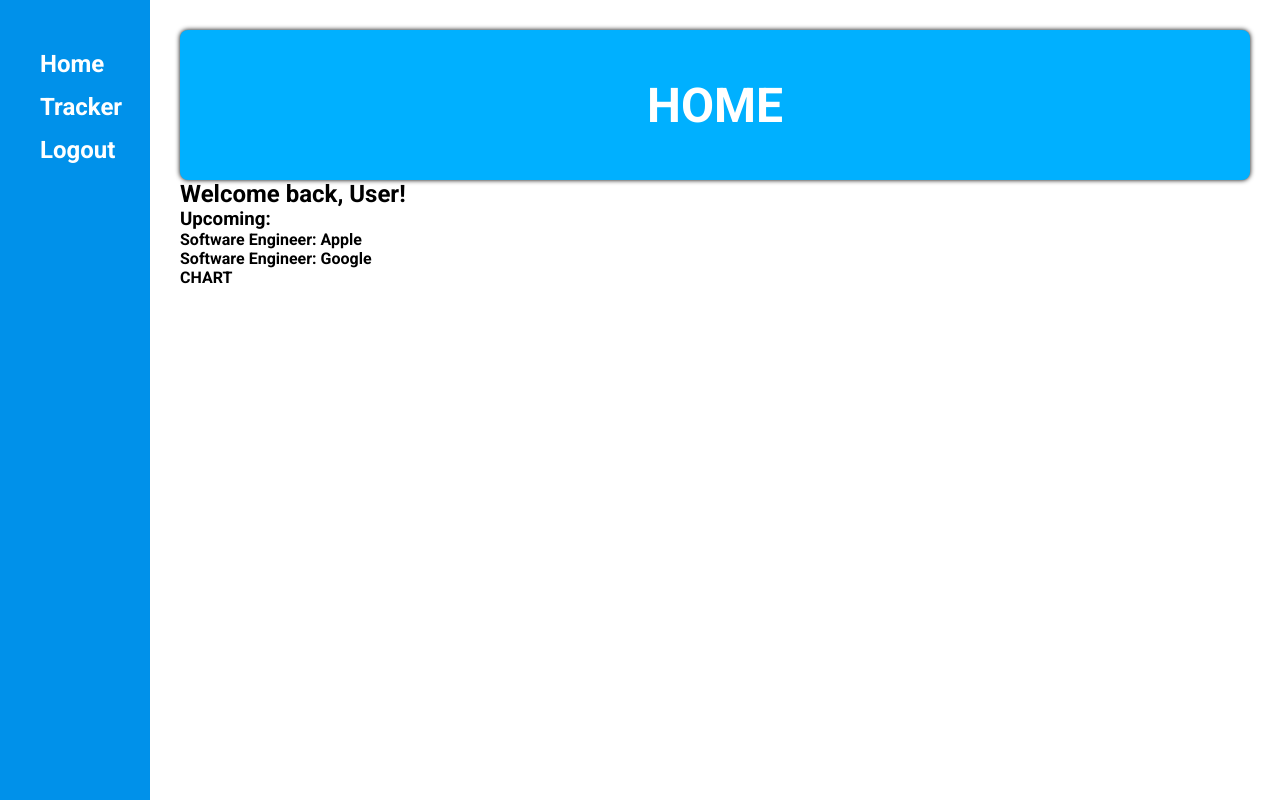
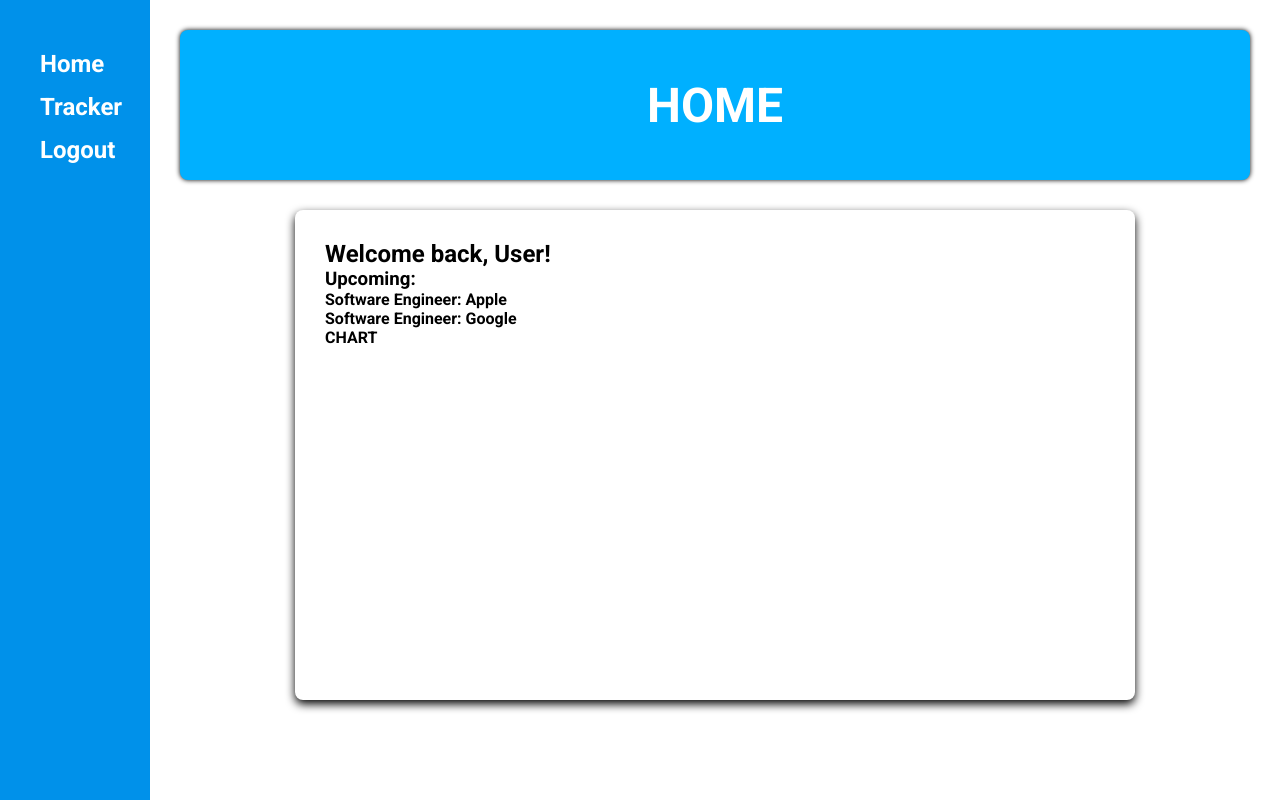
Before and after one commit to Coder-Dai/job-tracker, a React (Create React App) app: page /home in a window 1280 px wide. Built offline with nearby package versions, Linux system fonts and the light colour scheme.

Commit message:
Style the home content

```diff
--- a/src/components/home.css
+++ b/src/components/home.css
@@ -21,3 +21,12 @@
   color: #fff;
   font-size: 3rem;
 }
+
+#home-content {
+    margin: 30px auto;
+    padding: 30px;
+    width: 840px;
+    height: 490px;
+    border-radius: 0.5rem;
+    box-shadow: 0 4px 10px;
+}
```
